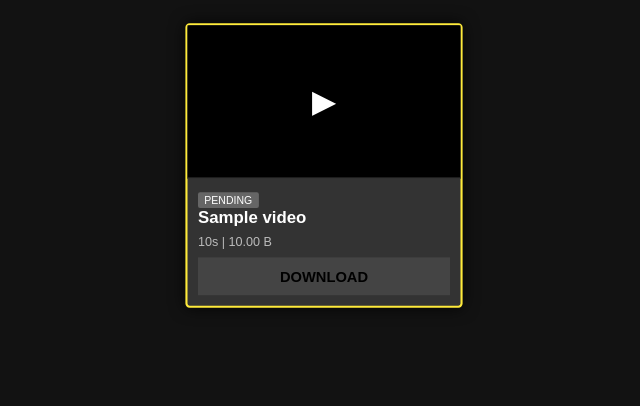
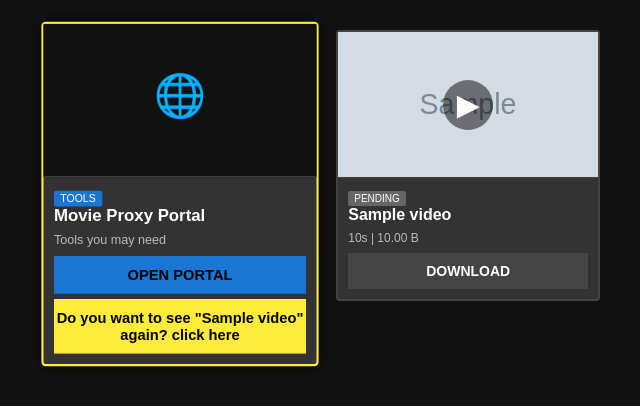
Before and after one commit to ImanStuff/StreamerForOldAndroidVersions, a Django app: page / in a window 1280 px wide. Shown: the part 82-488 px from the top of the page, without its empty margins (316-956 px from the left). Run offline with Django 5.2, Linux system fonts and the light colour scheme; tables that the repository leaves empty hold one stand-in row (values such as "Sample post"); grey boxes marked "Sample" are stand-in pictures.

Commit message:
New Things

```diff
--- a/requirements.txt
+++ /dev/null
@@ -1,5 +0,0 @@
-aiofiles
-daphne
-Django
-requests
-whitenoise
--- a/videos/templates/list.html
+++ b/videos/templates/list.html
@@ -11,10 +11,12 @@
             color: #eee;
             font-family: sans-serif;
         }
+
+        /* TOP BAR */
         .top-bar {
             background: #222;
             padding: 15px;
-            border-bottom: 2px solid #D32F2F;
+            border-bottom: 2px solid #D32F2F; /* Red accent */
             height: 50px;
         }
         .top-title {
@@ -30,6 +32,8 @@
             color: #aaa;
             line-height: 20px;
         }
+
+        /* CONTAINER */
         .container {
             padding: 20px;
             text-align: center;
@@ -45,6 +49,8 @@
             text-align: left;
             position: relative;
         }
+
+        /* THUMBNAIL AREA */
         .card-thumb {
             height: 145px;
             background: #000;
@@ -63,6 +69,8 @@
             background: rgba(0,0,0,0.5);
             border-radius: 50%;
         }
+
+        /* INFO AREA */
         .card-info { padding: 10px; }
         .card-title {
             color: white;
@@ -85,9 +93,11 @@
             border-radius: 2px;
             text-transform: uppercase;
         }
-        .st-completed { background: #388E3C; }
-        .st-downloading { background: #1976D2; }
-        .st-error { background: #D32F2F; }
+        .st-completed { background: #388E3C; } /* Green */
+        .st-downloading { background: #1976D2; } /* Blue */
+        .st-error { background: #D32F2F; } /* Red */
+
+        /* BUTTONS */
         .action-btn {
             display: block;
             width: 100%;
@@ -103,6 +113,7 @@
             border: none;
         }
         .action-btn:active { background: #b71c1c; }
+
         .video-card.focused {
             border-color: #FFEB3B;
             transform: scale(1.05);
@@ -110,6 +121,8 @@
             box-shadow: 0 0 15px rgba(0,0,0,0.8);
         }
         .video-card.focused .action-btn { background: #FFEB3B; color: black; }
+
+        /* ERROR MSG */
         .no-videos {
             padding: 50px;
             color: #888;
@@ -128,10 +141,35 @@
     </div>
 
     <div class="container">
+        <div class="video-card nav-item">
+            <div class="card-thumb" style="background: #111;">
+                <div class="play-icon" style="background: transparent; font-size: 40px; margin-top: -30px;">🌐</div>
+            </div>
+
+            <div class="card-info">
+                <span class="status-badge st-completed" style="background: #1976D2;">
+                    TOOLS
+                </span>
+                <div class="card-title">Movie Proxy Portal</div>
+                <div class="card-meta">
+                    Tools you may need
+                </div>
+
+                <a href="{% url 'tv_remote_view_' %}" class="action-btn" style="background:#1976D2;">
+                    OPEN PORTAL
+                </a>
+                {% if last_video %}
+                    <a href="{% url 'play_video' last_video.video.id %}" class="action-btn" target="_blank">Do you want to see "{{last_video.video.title}}" again? click here</a>
+                {% endif %}
+            </div>
+        </div>
         {% if videos %}
             {% for video in videos %}
             <div class="video-card nav-item" id="vid-{{ video.id }}">
                 <div class="card-thumb">
+                    {% if video.thumbnail %}
+                        <img src="{{video.thumbnail.url}}" alt="" style="width: 260px; height: 145px;">
+                    {% endif %}
                     <div class="play-icon">▶</div>
                 </div>
 
@@ -143,10 +181,16 @@
                     <div class="card-meta">
                         {{ video.duration_human }} | {{ video.file_size_human }}
                     </div>
+
                     {% if video.status == 'completed' %}
-                        <a href="{% url 'stream_video' video.id %}" class="action-btn" target="_blank">
-                            PLAY VIDEO
-                        </a>
+                        <div style="font-size: 0;">
+                            <a href="{% url 'play_video' video.id %}" class="action-btn" style="display:inline-block; width:48%;" target="_blank">
+                                RESUME / PLAY
+                            </a>
+                            <a href="{% url 'play_video' video.id %}?restart=1" class="action-btn" style="display:inline-block; width:48%; margin-left:4%; background:#607D8B;" target="_blank">
+                                RESTART
+                            </a>
+                        </div>
                     {% else %}
                         <a href="/admin/videos/video/{{ video.id }}/download/" class="action-btn" style="background:#444;">
                             DOWNLOAD
@@ -173,30 +217,32 @@
             document.addEventListener('keydown', function(e) {
                 var code = e.keyCode;
 
-                // 37=left, 38=up, 39=right, 40=down, 13=enter, 23=center/OK
+                // 37=Left, 38=Up, 39=Right, 40=Down, 13=Enter, 23=Center/OK
                 if (code === 37 || code === 38 || code === 39 || code === 40 || code === 13 || code === 23) {
                     if(cards[index]) {
                         cards[index].className = cards[index].className.replace(" focused", "");
                     }
-                    if (code === 37) {
+
+                    if (code === 37) { // Left
                         if(index > 0) index--;
                     }
-                    else if (code === 39) {
+                    else if (code === 39) { // Right
                         if(index < cards.length - 1) index++;
                     }
-                    else if (code === 38) {
+                    else if (code === 38) { // Up
                         if(index - 3 >= 0) index -= 3;
                     }
-                    else if (code === 40) {
+                    else if (code === 40) { // Down
                         if(index + 3 < cards.length) index += 3;
                     }
-                    else if (code === 13 || code === 23) {
+                    else if (code === 13 || code === 23) { // Enter
                         e.preventDefault();
                         var link = cards[index].querySelector('a');
                         if(link) {
                             window.location.href = link.href;
                         }
                     }
+
                     if(cards[index]) {
                         cards[index].className += " focused";
                         var rect = cards[index].getBoundingClientRect();
--- a/videos/urls.py
+++ b/videos/urls.py
@@ -13,6 +13,10 @@ urlpatterns = [
     path('video/<uuid:video_id>/status/',
         views.check_download_status,
         name='check_download_status'),
+    path('movie-proxy/', views.movie_proxy, name='movie_proxy'),
+    path('test-movie/', views.tv_remote_view, name='tv_remote_view_'),
+    path('video/<uuid:video_id>/play/', views.play_video, name='play_video'),
+    path('video/<uuid:video_id>/log-time/', views.log_video_time, name='log_video_time'),
 ]
 
 if settings.DEBUG:
--- a/videos/views.py
+++ b/videos/views.py
@@ -1,36 +1,44 @@
 import os
+import json
 import asyncio
+import requests
 import aiofiles
 import mimetypes
-from django.conf import settings
+from bs4 import BeautifulSoup
+from django.utils.html import escape
+from asgiref.sync import sync_to_async
+from django.shortcuts import render, redirect
+from django.views.decorators.csrf import csrf_exempt
+from django.http import FileResponse, StreamingHttpResponse, HttpResponse, HttpRequest, JsonResponse
+from django.contrib.auth.decorators import user_passes_test
 from django.db.models import Sum
 from django.contrib import messages
-from asgiref.sync import sync_to_async
-from django.shortcuts import render, redirect
-from django.http import StreamingHttpResponse, HttpResponse, HttpRequest, JsonResponse
-from .models import Video
+from django.conf import settings
+from .models import Video, Logging
 from .manager import video_manager
 
 
-async def a_path_exists(path: str) -> bool:
+async def a_path_exists(path):
     return await sync_to_async(os.path.exists)(path)
 
-async def video_list(request: HttpRequest) -> HttpResponse:
+async def video_list(request: HttpRequest):
     videos = Video.objects.all().order_by('-created_at')
     total_videos = await videos.acount()
     completed_videos = await videos.filter(status='completed').acount()
     total_size_task = await videos.aaggregate(total=Sum('file_size'))
     videos = [video async for video in videos]
+    last_video = await sync_to_async(lambda: Logging.objects.select_related('video').order_by('-updated').first())()
     context = {
         'videos': videos,
         'total_videos': total_videos,
         'completed_videos': completed_videos,
         'total_size': total_size_task['total'] or 0,
-        'user': await request.auser()
+        'user': await request.auser(),
+        'last_video': last_video
     }
     return render(request, './list.html', context)
 
-async def video_detail(request: HttpRequest, video_id: int) -> JsonResponse:
+async def video_detail(request: HttpRequest, video_id: int):
     try:
         video = await Video.objects.aget(id=video_id)
     except Video.DoesNotExist:
@@ -40,7 +48,7 @@ async def video_detail(request: HttpRequest, video_id: int) -> JsonResponse:
         'title': video.title or '',
         'description': video.description or '',
     })
-async def stream_video(request: HttpRequest, video_id: int) -> HttpResponse | StreamingHttpResponse:
+async def stream_video(request: HttpRequest, video_id: int):
     try:
         video = await Video.objects.aget(id=video_id)
     except Video.DoesNotExist: return HttpResponse("Video not found", status=404)
@@ -60,7 +68,6 @@ async def stream_video(request: HttpRequest, video_id: int) -> HttpResponse | St
     async def stream(file_path, start, length):
         async for chunk in file_chunk_generator(file_path, start, length):
             yield chunk
-
 
     if range_header.startswith('bytes='):
         range_bytes = range_header[6:].split('-')
@@ -96,7 +103,7 @@ async def stream_video(request: HttpRequest, video_id: int) -> HttpResponse | St
 
     return response
 
-async def file_chunk_generator(file_path: str, start: int, length: int, chunk_size: int=8192):
+async def file_chunk_generator(file_path, start, length, chunk_size=8192):
     async with aiofiles.open(file_path, 'rb') as f:
         await f.seek(start)
         remaining = length
@@ -110,7 +117,7 @@ async def file_chunk_generator(file_path: str, start: int, length: int, chunk_si
             await asyncio.sleep(0.0001)
             yield chunk
 
-async def delete_video(request: HttpRequest, video_id: int) -> HttpResponse:
+async def delete_video(request: HttpRequest, video_id: int):
     user = await request.auser()
     if not user.is_authenticated:
         return HttpResponse("No authenticated user found!", status=400)
@@ -126,7 +133,29 @@ async def delete_video(request: HttpRequest, video_id: int) -> HttpResponse:
     return redirect('video_list')
 
 
-async def check_download_status(request: HttpRequest, video_id: int) -> HttpResponse | JsonResponse:
+async def admin_tools(request: HttpRequest):
+    user = await request.auser()
+    if not user.is_staff:
+        return HttpResponse("Forbiden!", status=403)
+    videos = await sync_to_async(Video.objects.all)()
+    stats_data = await videos.aaggregate(
+        total_size=Sum('file_size')
+    )
+    stats = {
+        'total': await videos.acount(),
+        'completed': await videos.filter(status='completed').acount(),
+        'downloading': await videos.filter(status='downloading').acount(),
+        'pending': await videos.filter(status='pending').acount(),
+        'error': await videos.filter(status='error').acount(),
+        'total_size': stats_data['total_size'] or 0,
+        'storage_path': settings.STORAGE_SERVER_PATH,
+    }
+
+    return render(request, './admin_tools.html', {'stats': stats})
+
+
+
+async def check_download_status(request: HttpRequest, video_id: int) -> JsonResponse:
     user = await request.auser()
     if not user.is_staff:
         return HttpResponse("Forbiden!", status=403)
@@ -158,3 +187,105 @@ async def check_download_status(request: HttpRequest, video_id: int) -> HttpResp
         'updated_at': video.updated_at.isoformat(),
         'error_message': video.error_message,
     })
+
+
+@csrf_exempt
+async def movie_proxy(request: HttpRequest) -> HttpResponse:
+    url = request.GET.get('url')
+    if not url or not url.startswith(('http://', 'https://')):
+        return HttpResponse("Invalid URL", status=400)
+
+    try:
+        headers = {
+            'User-Agent': 'Mozilla/5.0 (Linux; Android 4.4.2; Nexus 4 Build/KOT49H) AppleWebKit/537.36'
+        }
+        resp = await asyncio.to_thread(requests.get, url, headers=headers, timeout=15)
+
+        soup = BeautifulSoup(resp.text, 'html.parser')
+
+        soup = await asyncio.to_thread(android44_safe, soup)
+        soup = await asyncio.to_thread(proxy_links, soup, request)
+        html = str(soup)
+        return HttpResponse(html, content_type='text/html; charset=utf-8')
+
+    except Exception as e:
+        return HttpResponse(f"Error: {str(e)}", status=500)
+
+
+def android44_safe(soup: BeautifulSoup):
+    for script in soup.find_all('script', src=True):
+        if any(x in script['src'] for x in ['es6', 'module', 'webgl', 'webrtc']):
+            script.decompose()
+
+    css = """
+    * { box-sizing: border-box; }
+    body { font-family: Arial,sans-serif; margin: 0; padding: 20px; background: #000; color: #fff; }
+    .movie-poster { max-width: 100%; height: auto; }
+    .movie-grid { display: block; }
+    .movie-item { margin: 20px 0; padding: 15px; background: #222; border-radius: 8px; }
+    .play-btn { background: #e50914; color: white; padding: 12px 24px; text-decoration: none; border-radius: 4px; font-size: 16px; }
+    video { width: 100%; max-width: 800px; height: auto; }
+    @media (max-width: 600px) { body { padding: 10px; } }
+    """
+
+    style = soup.new_tag('style')
+    style.string = css
+    soup.head.insert(0, style)
+
+    return soup
+
+def proxy_links(soup: BeautifulSoup, request: HttpRequest):
+    proxy_base = request.build_absolute_uri('/movie-proxy?url=')
+
+    for a in soup.find_all('a', href=True):
+        a['href'] = f"{proxy_base}{a['href']}"
+
+    for img in soup.find_all('img', src=True):
+        img['src'] = f"{proxy_base}{img['src']}"
+
+    for source in soup.find_all('source', src=True):
+        source['src'] = f"{proxy_base}{source['src']}"
+
+    return soup
+
+
+async def tv_remote_view(request: HttpRequest) -> HttpResponse:
+    return render(request, "./tv-remote.html")
+
+
+async def play_video(request: HttpRequest, video_id: str):
+    try:
+        video = await Video.objects.aget(id=video_id)
+    except Video.DoesNotExist:
+        return HttpResponse("Video not found", status=404)
+
+    log_obj = await Logging.objects.filter(video=video).afirst()
+    if request.GET.get('restart') == '1':
+        start_time = 0.0
+        if log_obj:
+            log_obj.watched_time = 0.0
+            await log_obj.asave()
+    else:
+        start_time = log_obj.watched_time if log_obj else 0.0
+
+    return render(request, './player.html', {
+        'video': video,
+        'start_time': start_time
+    })
+
+@csrf_exempt
+async def log_video_time(request: HttpRequest, video_id: str):
+    if request.method == 'POST':
+        try:
+            data = json.loads(request.body)
+            current_time = float(data.get('time', 0))
+            log = await Logging.objects.filter(video_id=video_id).afirst()
+            if not log:
+                await Logging.objects.acreate(video_id=video_id, watched_time=current_time)
+            else:
+                log.watched_time = current_time
+                await log.asave(update_fields=['watched_time', 'updated'])
+            return JsonResponse({'status': 'ok'})
+        except Exception as e:
+            return JsonResponse({'error': str(e)}, status=400)
+    return JsonResponse({'error': 'bad request'}, status=400)
```
Also changed, not shown: videos/manager.py (+26 -0 lines), videos/models.py (+12 -0 lines), videos/templates/player.html (added, +50 -0 lines), videos/templates/tv-remote.html (added, +26 -0 lines), README.md, 1 other file.
